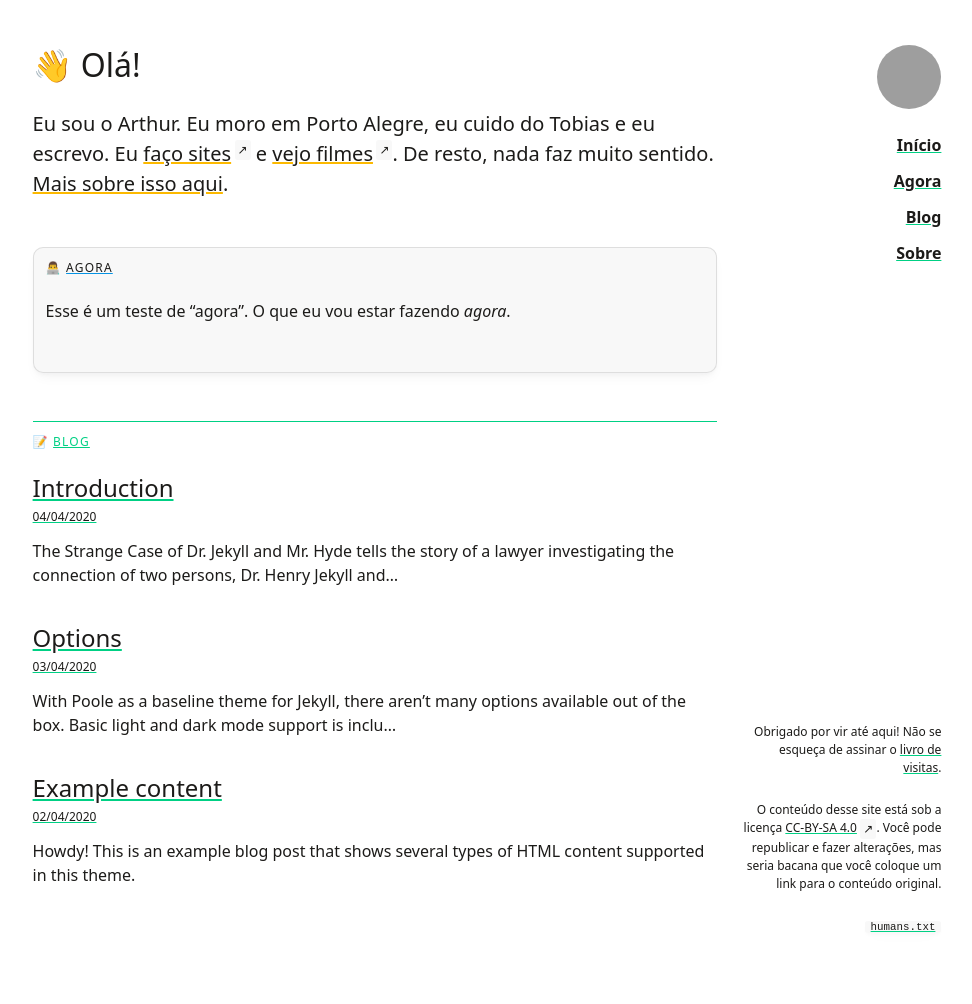
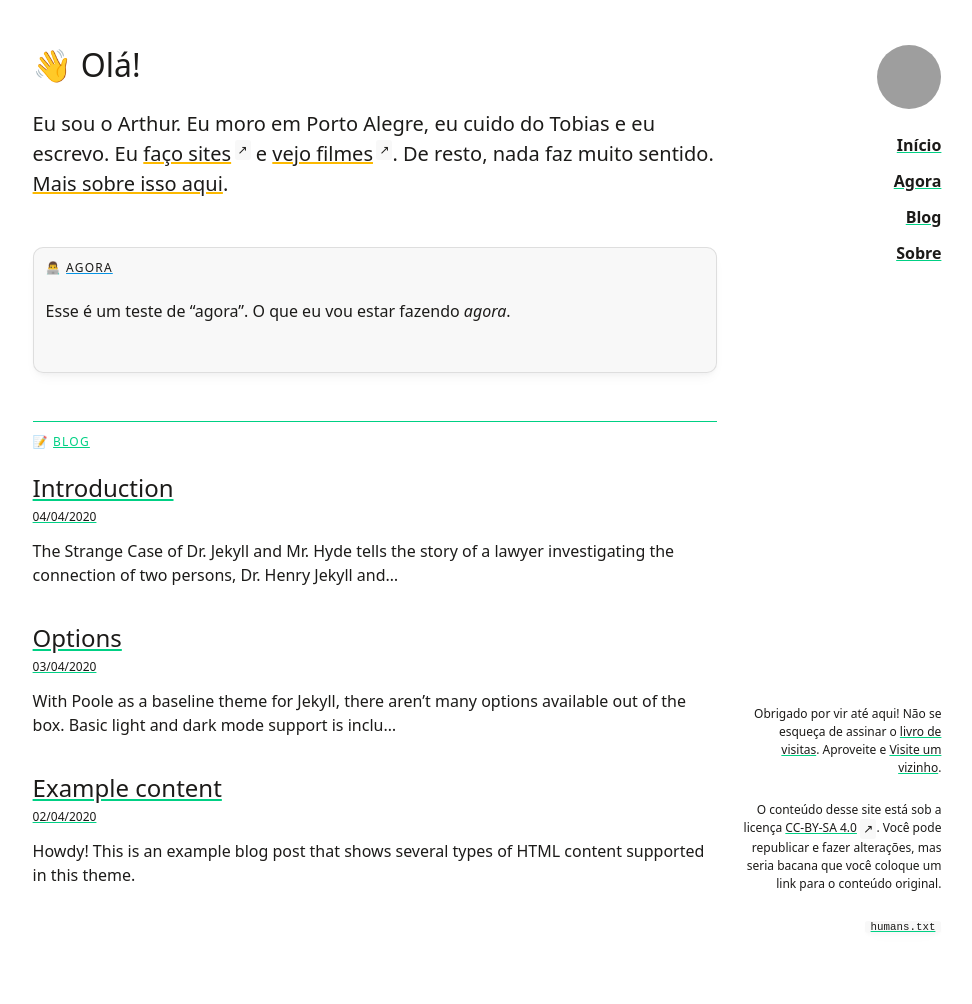
Before and after one commit to arthrfrts/www, a Jekyll site: the page built from index.md, in a window 1280 px wide. Shown: the whole page, without its empty margins (153-1125 px from the left). Built offline with Jekyll 4.4.1, drawn with Linux system fonts in a browser that asks for light colours; a script that is not in the unit is left out; grey boxes are pictures that could not be loaded.

Commit message:
feat: adds cursorparty and tinylytics

```diff
--- a/_includes/footer.html
+++ b/_includes/footer.html
@@ -1,5 +1,5 @@
 <footer class="site-footer">
-  <p>Obrigado por vir até aqui! Não se esqueça de assinar o <a href="{% link visitas.html %}">livro de visitas</a>.</p>
+  <p>Obrigado por vir até aqui! Não se esqueça de assinar o <a href="{% link visitas.html %}">livro de visitas</a>. Aproveite e <a href="#" target="_blank" class="tinylytics_webring">Visite um vizinho</a>.</p>
   <p>O conteúdo desse site está sob a licença <a href="https://creativecommons.org/licenses/by-sa/4.0/" rel="license">CC-BY-SA 4.0</a>. Você pode republicar e fazer alterações, mas seria bacana que você coloque um link para o conteúdo original.</p>
   <a class="humans-link" href="{% link humans.txt %}" rel="author"><code>humans.txt</code></a>
 </footer>
--- a/_layouts/default.html
+++ b/_layouts/default.html
@@ -41,5 +41,8 @@
 
       {% include footer.html %}
     </div>
+
+    <script src="https://cursor-party.arthrfrts.partykit.dev/cursors.js"></script>
+    <script src="https://tinylytics.app/embed/h_wCUuwD5xFfnztP8wn7.js?webring&kudos=✌️" defer></script>
   </body>
 </html>
```
